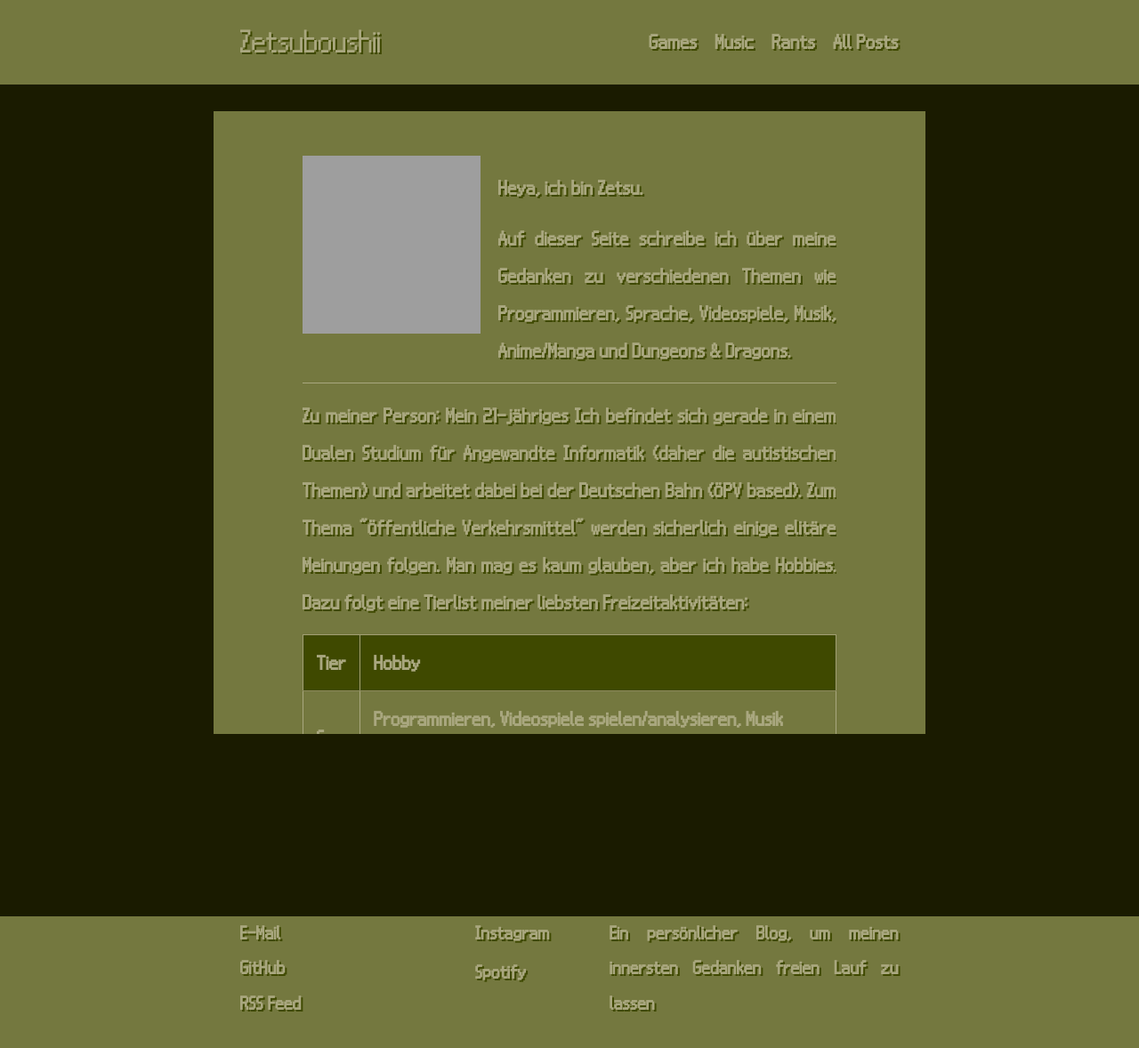
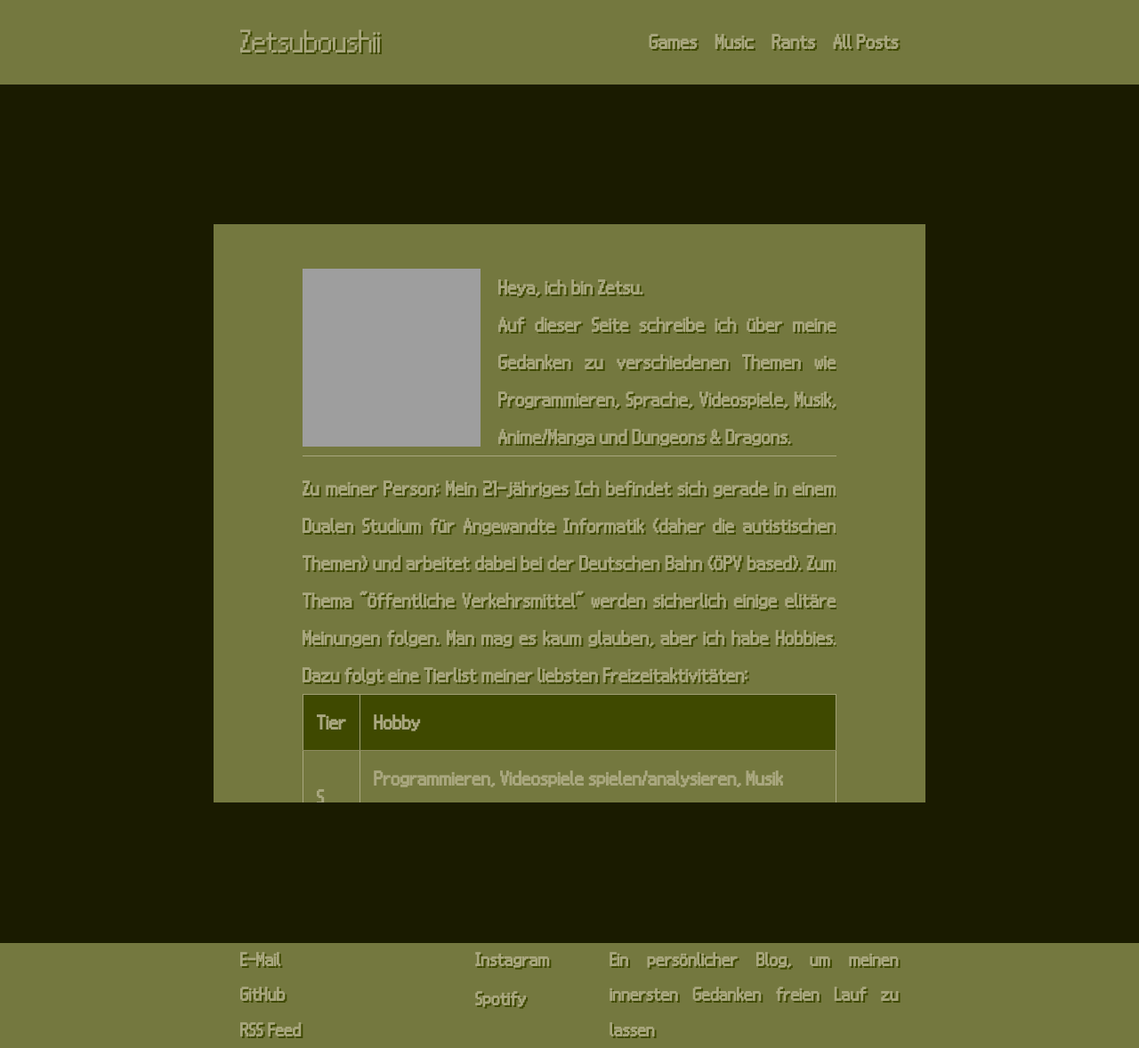
Before and after one commit to Zetsuboushii/zetsuNET, a Jekyll site: the page built from index.md, in a window 1280 px wide. Shown: the whole page at 89% size. Built offline with Jekyll 4.4.1, drawn with Linux system fonts in a browser that asks for light colours; grey boxes are pictures that could not be loaded.

Commit message:
some changes idk anymore

```diff
--- a/_sass/minima/_base.scss
+++ b/_sass/minima/_base.scss
@@ -52,9 +52,8 @@
 /**
  * Set `margin-bottom` to maintain vertical rhythm
  */
-h1, h2, h3, h4, h5, h6,
-p, blockquote, pre,
-ul, ol, dl, figure,
+h1, h2, h3, h4, h5, h6, blockquote, pre,
+ol, dl, figure,
 %vertical-rhythm {
   margin-bottom: $spacing-unit / 2;
 }
@@ -186,7 +185,7 @@
  * Wrapper
  */
 .wrapper {
-  max-height: 700px;
+  max-height: 650px;
   max-width: -webkit-calc(#{$content-width} - (#{$spacing-unit} * 2));
   max-width: calc(#{$content-width} - (#{$spacing-unit} * 2));
   margin-right: auto;
@@ -205,7 +204,6 @@
 
   overflow: scroll;
 }
-
 
 /**
  * Clearfix
--- a/_sass/minima/_layout.scss
+++ b/_sass/minima/_layout.scss
@@ -127,7 +127,6 @@
 
 .footer-col {
   float: left;
-  margin-bottom: $spacing-unit / 2;
   padding-left: $spacing-unit / 2;
 }
 
@@ -174,6 +173,7 @@
 .page-content {
   padding: $spacing-unit 0;
   flex: 1;
+  align-content: center;
 }
 
 .page-heading {
```
Also changed, not shown: games.md (+1 -0 lines), music.md (+1 -0 lines), rants.md (+1 -0 lines), z-all-posts.md (+1 -0 lines).
